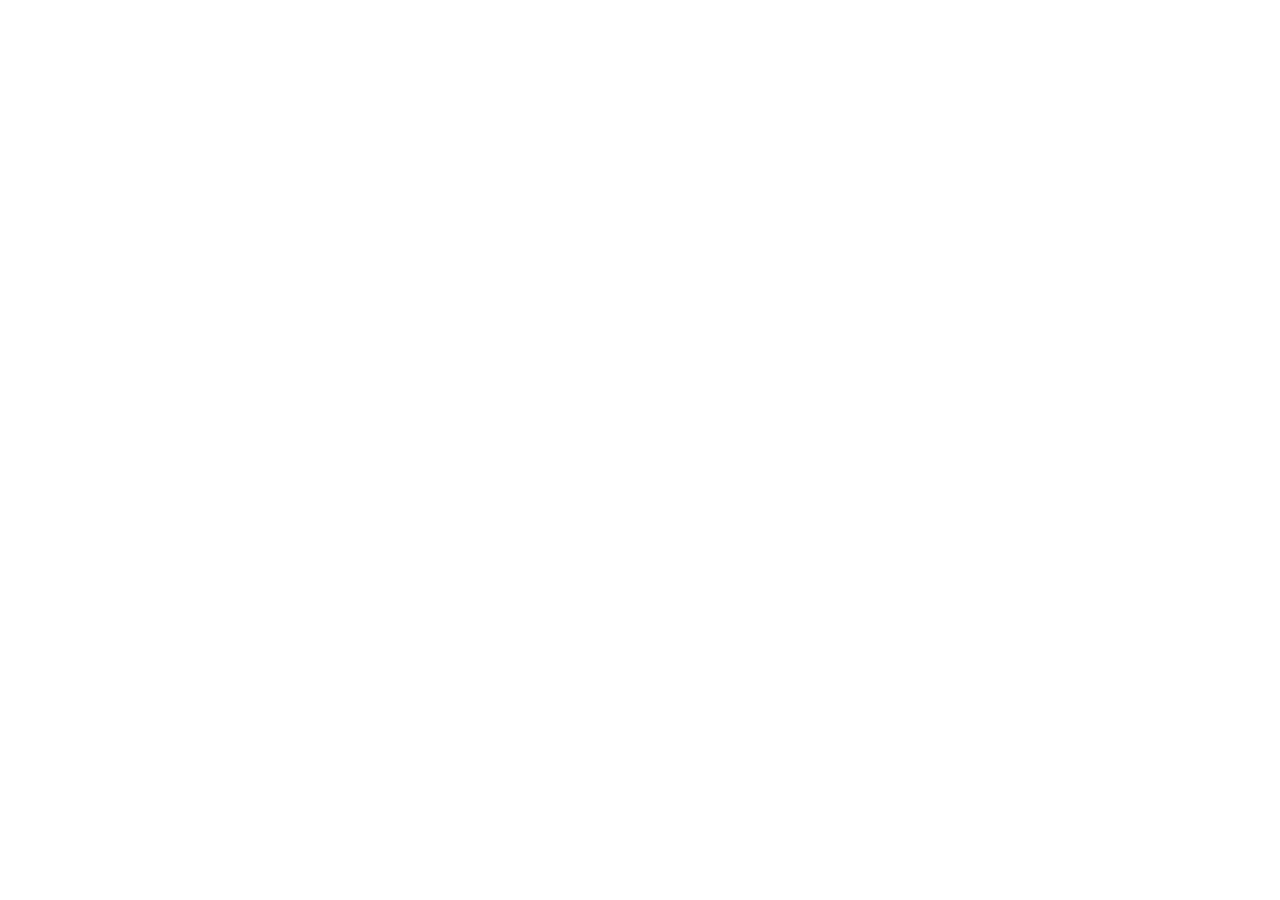
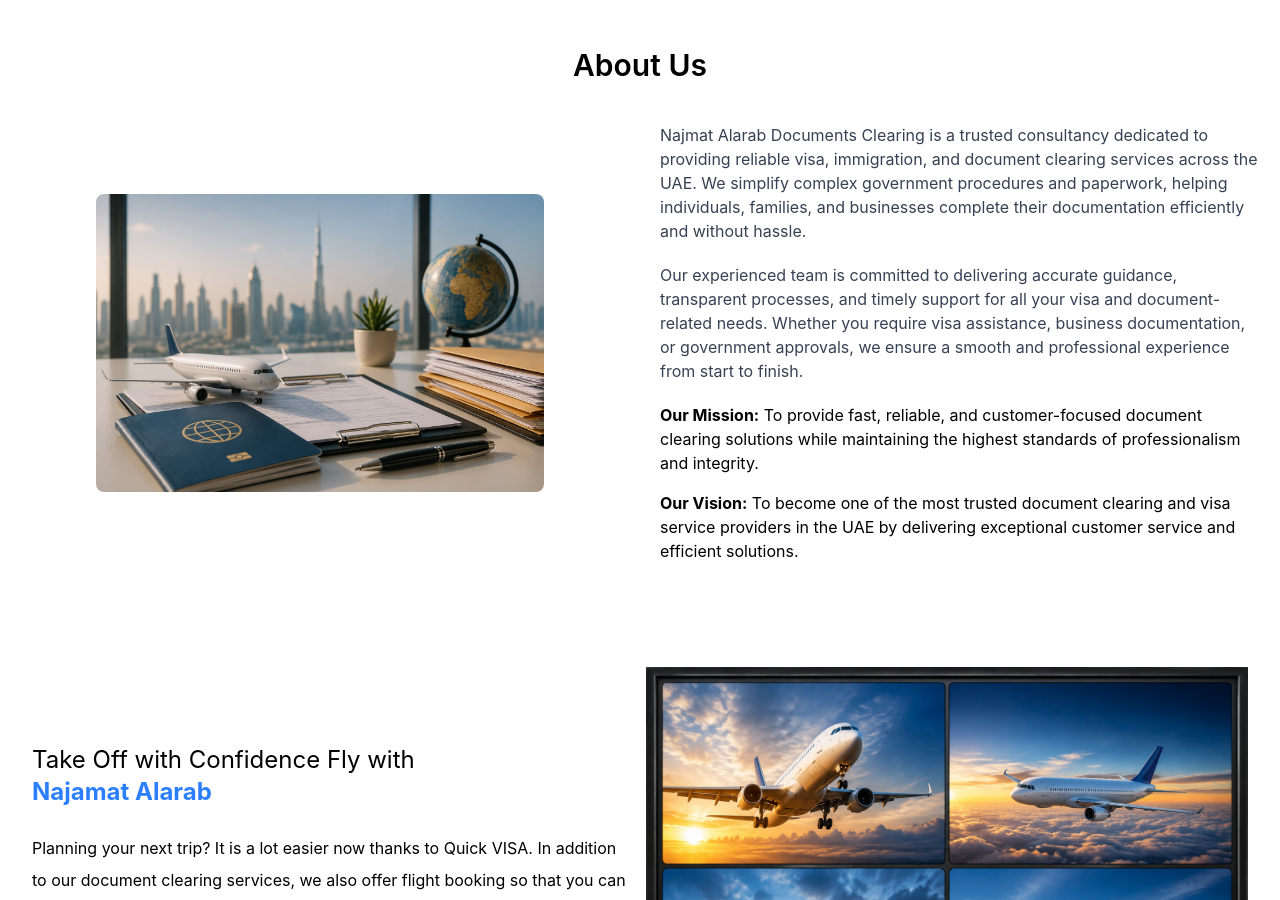
Before and after one commit to RomanAli2/Najmat_Alarab_WEBSITE, a React (Vite) app: page / in a window 1280 px wide. Shown: the part 1900-2800 px from the top of the page. Before the commit the page ends 1715 px from the top, so only its background shows below. Built offline with nearby package versions, Linux system fonts and the light colour scheme.

Commit message:
Add new sections and components for About, Blog, Contact, and Footer; update App structure

```diff
--- a/src/App.jsx
+++ b/src/App.jsx
@@ -1,6 +1,11 @@
 import './App.css'
+import AboutSection from './components/AboutSectiom'
+import BlogSection from './components/blogSection'
+import ContctSection from './components/contactSection'
+import FooterSection from './components/FooterSection'
 import HeaderSection from './components/headerSection'
 import HeroSection from './components/heroSection'
+import ScrollToTop from './components/ScrollToTop'
 import ServiceSection from './components/serviceSection'
 function App() {
   return (
@@ -8,6 +13,11 @@
     <HeaderSection/>
     <HeroSection/>
     <ServiceSection/>
+    <AboutSection/>
+    <ScrollToTop/>
+    <BlogSection/>
+      <ContctSection/>
+      <FooterSection/>
     </>
   )
 }
--- /dev/null
+++ b/src/components/AboutSectiom.jsx
@@ -0,0 +1,59 @@
+
+import React from "react"
+import '../App.css'
+function AboutSection() {
+    return(
+<section id="About" className="min-h-[80vh] py-10">
+  <h2 className="text-3xl font-semibold text-center mb-10"><br/>
+    About Us
+  </h2>
+
+  <div className="flex flex-col md:flex-row items-center justify-center gap-10 px-5">
+
+    {/* Image */}
+    <div className="flex-1 flex justify-center">
+      <img
+        src="/about.png"
+        alt="About"
+        className="rounded-lg w-full max-w-md"
+      />
+    </div>
+
+    {/* Content */}
+    <div className="flex-1 max-w-2xl text-left">
+      <p className="mb-5 leading-6 text-gray-700">
+        Najmat Alarab Documents Clearing is a trusted consultancy dedicated
+        to providing reliable visa, immigration, and document clearing
+        services across the UAE. We simplify complex government procedures
+        and paperwork, helping individuals, families, and businesses
+        complete their documentation efficiently and without hassle.
+      </p>
+
+      <p className="mb-5 leading-6 text-gray-700">
+        Our experienced team is committed to delivering accurate guidance,
+        transparent processes, and timely support for all your visa and
+        document-related needs. Whether you require visa assistance,
+        business documentation, or government approvals, we ensure a smooth
+        and professional experience from start to finish.
+      </p>
+
+      <p className="mb-4">
+        <strong>Our Mission:</strong> To provide fast, reliable, and
+        customer-focused document clearing solutions while maintaining the
+        highest standards of professionalism and integrity.
+      </p>
+
+      <p>
+        <strong>Our Vision:</strong> To become one of the most trusted
+        document clearing and visa service providers in the UAE by
+        delivering exceptional customer service and efficient solutions.
+      </p>
+    </div>
+
+  </div>
+</section>
+
+    )
+}
+
+export default AboutSection
--- /dev/null
+++ b/src/components/FooterSection.jsx
@@ -0,0 +1,58 @@
+function FooterSection() {
+  return (
+    <footer className="bg-gray-900 text-white py-10 px-6">
+
+      {/* Top Section */}
+      <div className="flex flex-col md:flex-row items-center justify-between gap-6 border-b border-gray-700 pb-6">
+
+        {/* Logo + Name */}
+        <div className="flex items-center gap-3">
+          <img
+            src="/logo/icon.png"
+            alt="Najmat Alarab Logo"
+            className="w-16 h-16 rounded-full object-cover"
+          />
+          <h1 className="text-lg md:text-xl font-semibold">
+            Najmat Alarab Documents Clearing
+          </h1>
+        </div>
+
+      </div>
+
+      {/* Middle Section */}
+      <div className="grid grid-cols-1 md:grid-cols-2 gap-10 mt-8">
+
+        {/* Contact Info */}
+        <div>
+          <h2 className="text-lg font-semibold mb-3">Contact</h2>
+          <ul className="space-y-2 text-gray-300">
+            <li className="hover:text-white transition">📞 +971 545059455</li>
+            <li className="hover:text-white transition">📧 sajidhussain4741@gmail.com</li>
+            <li className="hover:text-white transition">
+              📍 United Arab Emirates, Deira Dubai Al Baraha
+            </li>
+          </ul>
+        </div>
+
+        {/* Services */}
+        <div>
+          <h2 className="text-lg font-semibold mb-3">Services</h2>
+          <ul className="space-y-2 text-gray-300">
+            <li>✔ New Business Setup</li>
+            <li>✔ 2 Years Freelance Visa</li>
+            <li>✔ Same & Change Location Payment Voucher Available</li>
+          </ul>
+        </div>
+
+      </div>
+
+      {/* Bottom */}
+      <div className="mt-8 border-t border-gray-700 pt-4 text-center text-gray-400 text-sm">
+        © 2026 All Rights Reserved
+      </div>
+
+    </footer>
+  );
+}
+
+export default FooterSection;
--- /dev/null
+++ b/src/components/ScrollToTop.jsx
@@ -0,0 +1,39 @@
+import { useEffect, useState } from "react";
+import '../App.css'
+function ScrollToTop() {
+  const [show, setShow] = useState(false);
+
+  useEffect(() => {
+    const checkScroll = () => {
+      setShow(window.scrollY > 300);
+    };
+
+    window.addEventListener("scroll", checkScroll);
+
+    return () => {
+      window.removeEventListener("scroll", checkScroll);
+    };
+  }, []);
+
+  const goTop = () => {
+    window.scrollTo({
+      top: 0,
+      behavior: "smooth",
+    });
+  };
+
+  if (!show) return null;
+
+  return (
+    <button
+      onClick={goTop}
+      className="fixed bottom-6
+      right-6 bg-blue-500 text-white px-3 py-2 rounded-full shadow-lg
+      hover:bg-blue-600 transition-all cursor-pointer"
+    >
+      ↑ Top
+    </button>
+  );
+}
+
+export default ScrollToTop;
--- /dev/null
+++ b/src/components/blogSection.jsx
@@ -0,0 +1,33 @@
+import React from "react"
+function BlogSection(){
+    return(
+        <section className="">
+        <br/>
+<div className="grid grid-cols-1 items-center md:grid-cols-2 gap-3
+ m-8">
+<div className="">
+    <h1 className="text-2xl">
+        Take Off with Confidence Fly with<br/>
+          <strong className="text-blue-500"> Najamat Alarab</strong>
+    </h1><br/>
+    <p className="leading-8">
+        Planning your next trip? It is a lot easier now thanks to Quick VISA. In addition to our document clearing services, we also offer flight booking so that you can get to where you are going quickly. Your travel needs are taken care of from start to finish, whether you are traveling for business, vacation, or relocation. Booking your tickets today will make your journey easy.
+    </p>
+</div>
+<div className="">
+
+    <img className="" src='/blog.png' alt="Blog Image"/>
+
+</div>
+
+</div>
+        </section>
+    )
+}
+
+
+
+
+
+
+export default BlogSection
--- /dev/null
+++ b/src/components/contactSection.jsx
@@ -0,0 +1,41 @@
+function ContactSection() {
+  return (
+    <section className="py-10 px-5">
+      <div className="bg-slate-100 max-w-6xl mx-auto rounded-xl p-8 shadow-sm">
+
+        <h1 className="text-3xl font-bold text-blue-500 mb-6">
+          Contact Us
+        </h1>
+
+        <div className="flex flex-col flex-wrap md:flex-row md:flex-wrap gap-6 text-gray-700">
+
+          <div className="flex items-center gap-2">
+            <i className="fa-brands fa-whatsapp text-green-500"></i>
+            <span>
+              <strong>Phone:</strong> +971 545059455
+            </span>
+          </div>
+
+          <div className="flex items-center gap-2">
+            <i className="fa-regular fa-envelope"></i>
+            <span>
+              <strong>Email:</strong> sajidhussain4741@gmail.com
+            </span>
+          </div>
+
+          <div className="flex items-start gap-2 max-w-md">
+            <i className="fa-solid fa-location-dot mt-1"></i>
+            <span>
+              <strong>Address:</strong> United Arab Emirates,
+              Office Location Deira Dubai Al Baraha
+            </span>
+          </div>
+
+        </div>
+
+      </div>
+    </section>
+  );
+}
+
+export default ContactSection;
--- a/src/components/headerSection.jsx
+++ b/src/components/headerSection.jsx
@@ -167,7 +167,7 @@
        <input
         id="number"
         type="number"
-        placeholder="Enter Number"
+        placeholder="Your Number"
         name="Number"
         className="px-4 border rounded-sm py-1.5"
         required
@@ -176,7 +176,7 @@
       <input
         id="email"
         type="email"
-        placeholder="Enter Email"
+        placeholder="Your Email"
         name="email"
         className="px-4 border rounded-sm py-1.5"
         required
--- a/src/components/serviceSection.jsx
+++ b/src/components/serviceSection.jsx
@@ -79,17 +79,19 @@
     ]
   }
 ];
+
     return(
-        <section id="Service" className="h-[90vh] bg-white ">
+        <section id="Service"
+         className=" bg-white ">
         <div data-aos="fade-down" className='flex flex-col justify-center mt-3'>
         <span className="text-center">
             <p className="text-blue-500 poppins-extralight text-md">Our service</p>
             <h1 className="text-xl poppins-extralight2 md:text-2xl">Our Best Service</h1>
-        </span>
+        </span><br/>
         <div className=" grid grid-cols-1 md:grid-cols-3 gap-4">
         {
   servicesData.map((section, index) => (
-    <div className="bg-slate-100 shadow rounded-sm m-4" key={index}>
+    <div className="bg-slate-100 shadow p-2 rounded-sm m-4" key={index}>
       <h2 className="text-2xl m-2 poppins-extralight">{section.title} :</h2>
 
       {section.services.map((service, i) => (
```
Also changed, not shown: src/components/heroSection.jsx (+6 -4 lines), public/about.png (added), public/blog.png (added).
